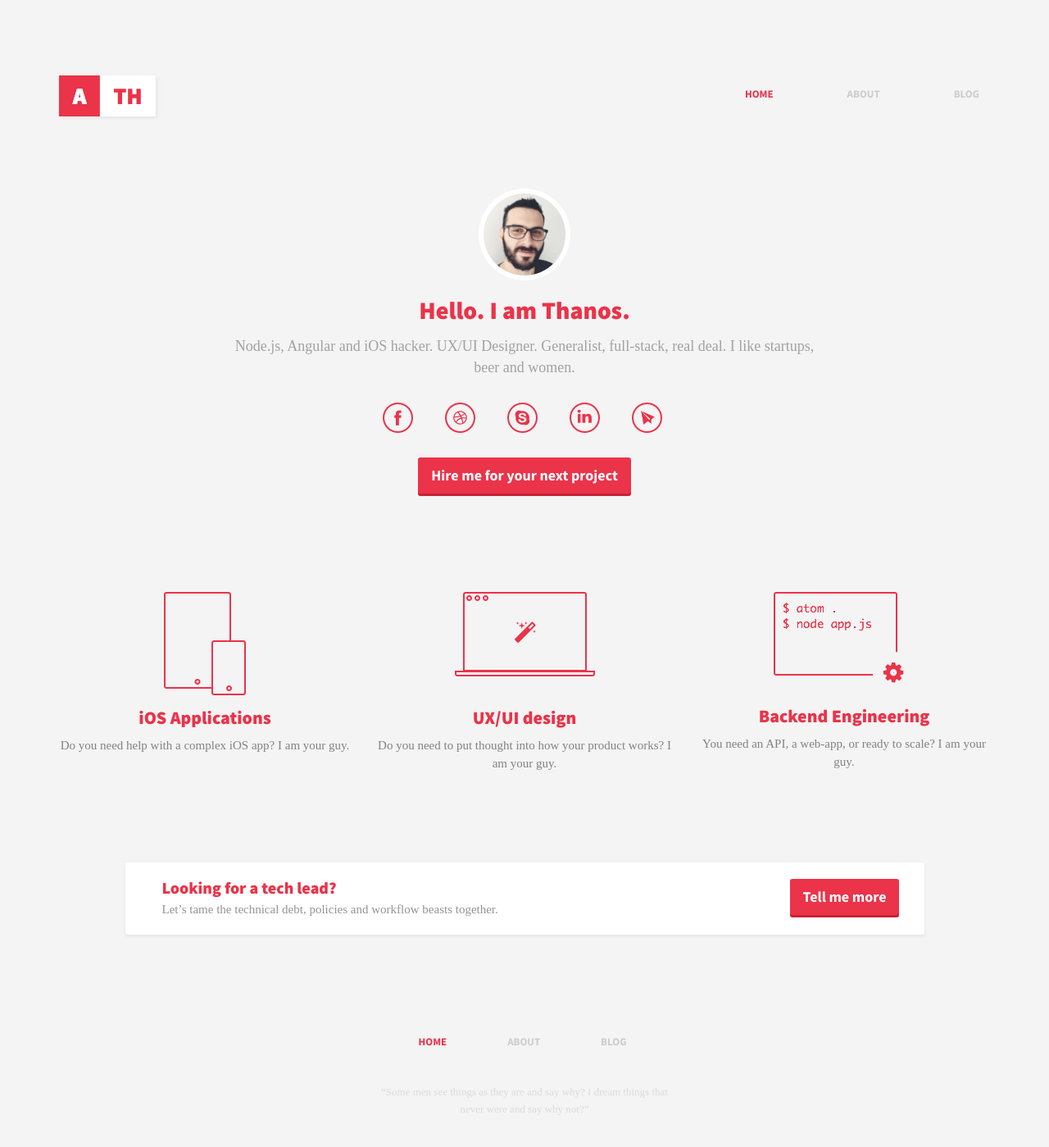
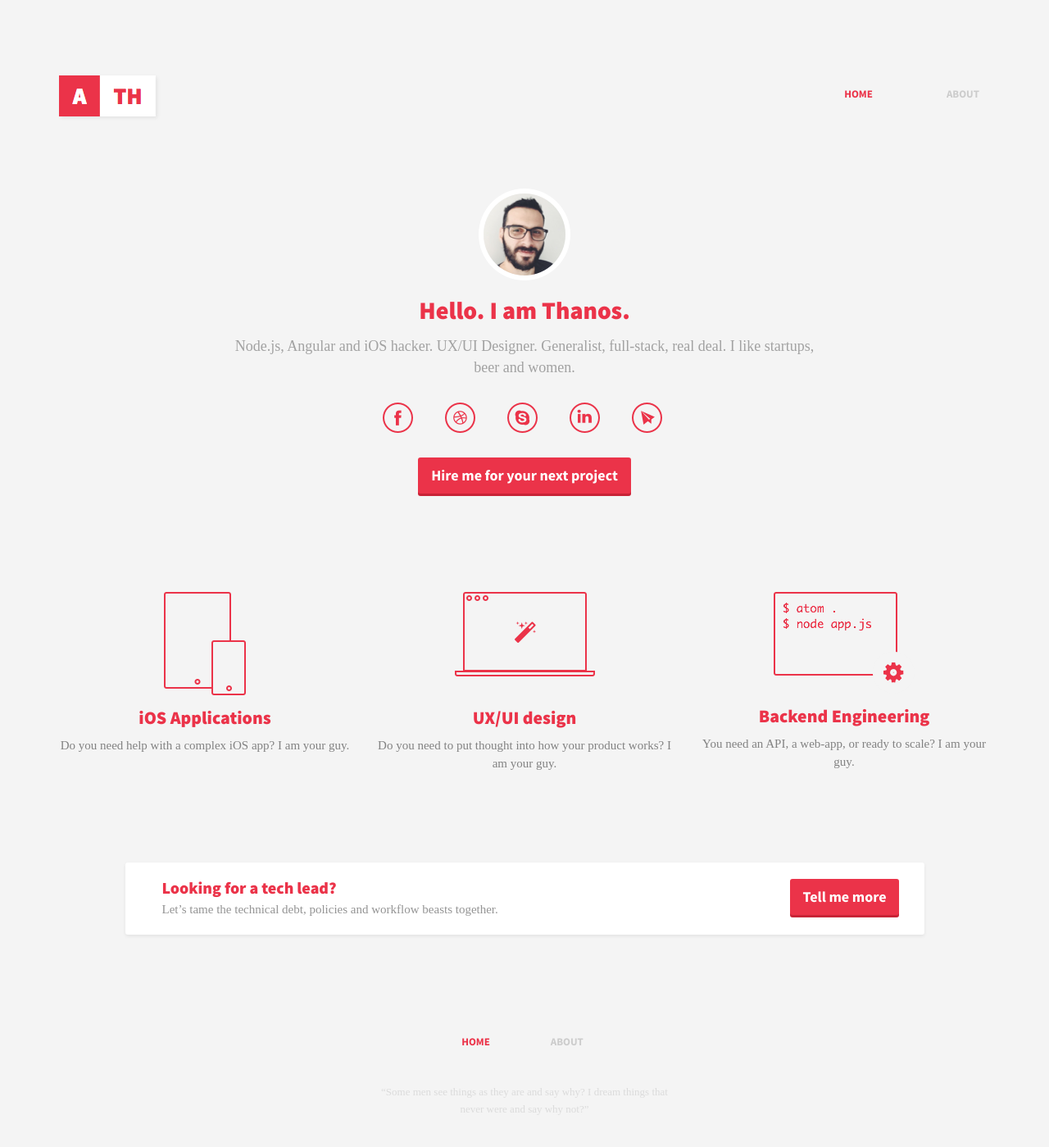
Before and after one commit to attheodo/attheodo.github.io, a Jekyll site: the page built from index.html, in a window 1280 px wide and 1400 px high. Shown: the whole window at 82% size. Built offline with Jekyll 4.4.1, drawn with Linux system fonts in a browser that asks for light colours; some web fonts are replaced; Markdown is read by kramdown in place of the engine named in the settings; the list of posts is cut into pages by our own code.

Commit message:
commented out links to /blog for now

```diff
--- a/index.html
+++ b/index.html
@@ -35,7 +35,7 @@
           <ul class="nav navbar-nav pull-right links">
             <li class="navbar-link"><a href="/" class="active">HOME</a></li>
             <li class="navbar-link"><a href="/about/">ABOUT</a></li>
-            <li class="navbar-link"><a href="/blog/">BLOG</a></li>
+            <!--<li class="navbar-link"><a href="/blog/">BLOG</a></li>-->
           </ul>
         </nav>
 
@@ -99,7 +99,7 @@ real deal. I like startups, beer and women. </p>
           <ul class="list-inline">
               <li><a class="active" href="/">HOME</a></li>
               <li><a href="/about/">ABOUT</a></li>
-              <li><a href="/blog/">BLOG</a></li>
+              <!--<li><a href="/blog/">BLOG</a></li>-->
           </ul>
           <div class="row">
               <div class="col-md-4 col-md-offset-4">
```
